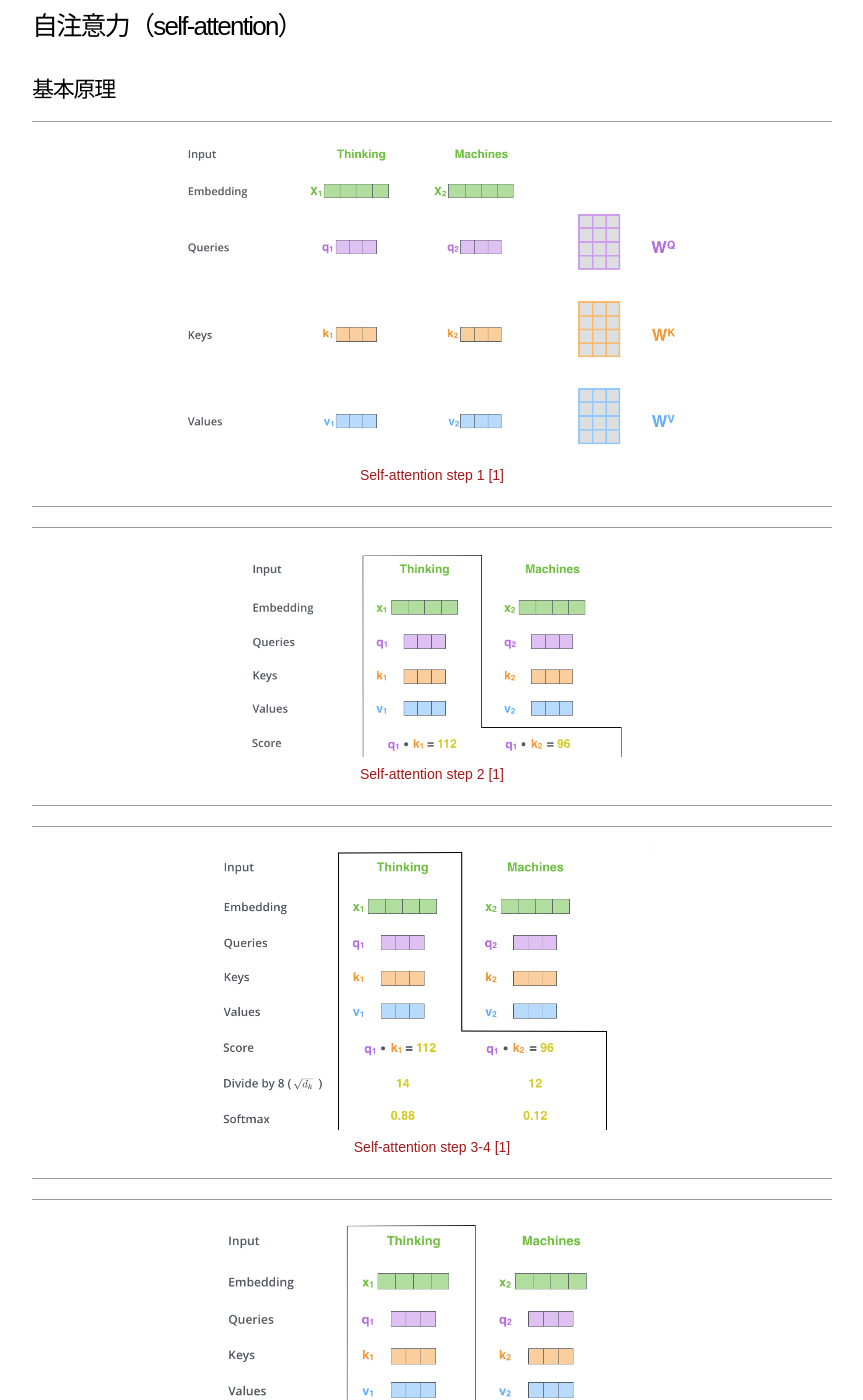
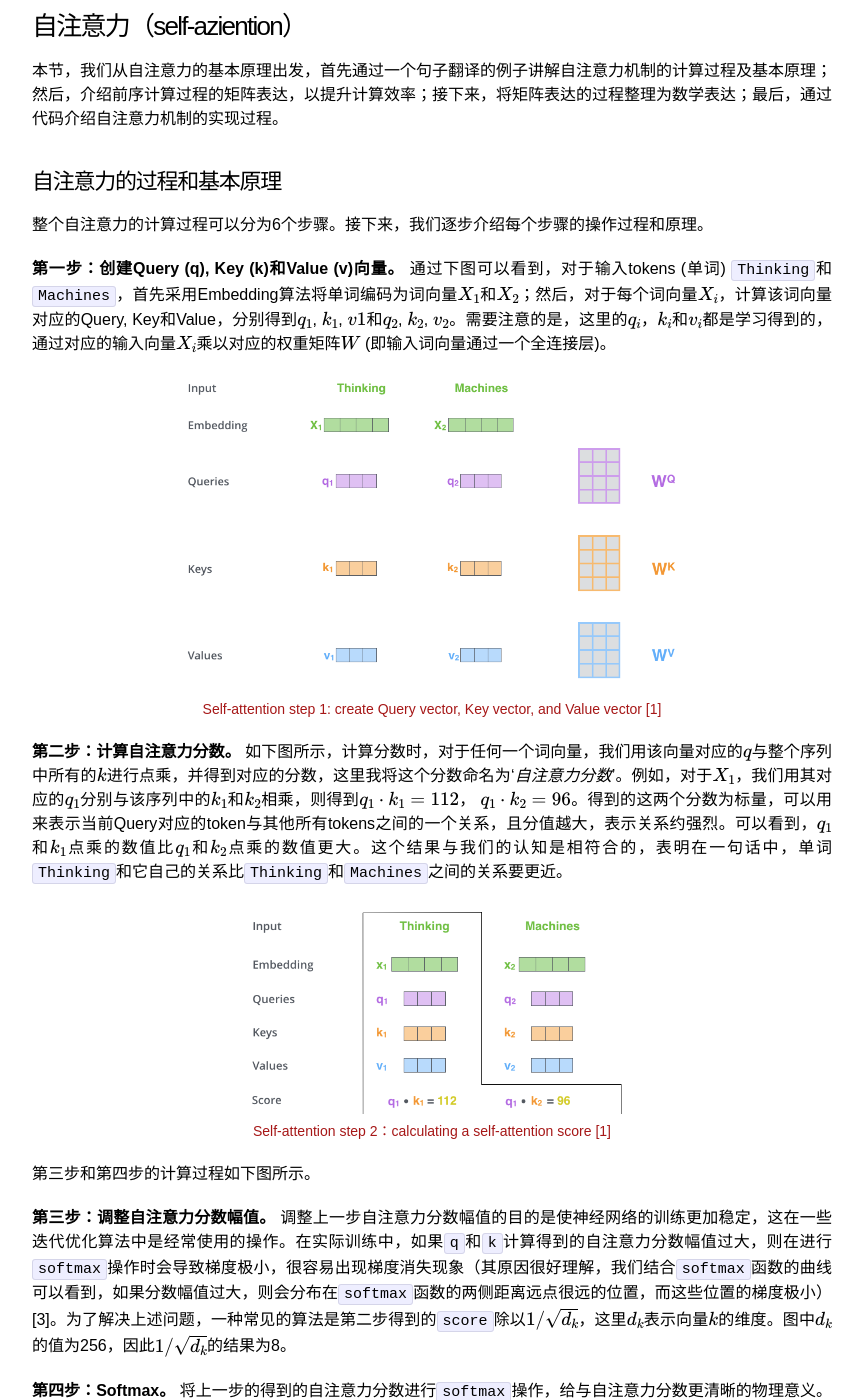
Before and after one commit to xuyangcao/blog, a Jekyll site: the page built from cv/cv_learn_transformer_1.md, in a window 1280 px wide and 1400 px high, scrolled down 2264 px. Shown: the whole window, without its empty margins (208-1071 px from the left). Built offline with Jekyll 4.4.1, drawn with Linux system fonts in a browser that asks for light colours; formulas are drawn with MathJax 3; some of the changed text lies outside the part shown.

Commit message:
add descriptions on self-attention

````diff
--- a/_layouts/default.html
+++ b/_layouts/default.html
@@ -41,6 +41,10 @@
       MathJax.Hub.Config({
        "HTML-CSS": { linebreaks: { automatic: true } },
        "SVG": { linebreaks: { automatic: true } },
+       tex2jax: {
+        skipTags: ['script', 'noscript', 'style', 'textarea', 'pre'],
+        inlineMath: [['$','$']]
+        }
       });
     </script>
 
--- a/css/main.css
+++ b/css/main.css
@@ -107,6 +107,7 @@ a:visited { color: #205caa; }
   font-size: 14px;
   color: #A61717;
   text-align: center;
+  /* text-align: justify; */
 }
 
 .post-content p {
--- a/cv/cv_learn_transformer_1.md
+++ b/cv/cv_learn_transformer_1.md
@@ -6,15 +6,15 @@ layout: page
 - [注意力机制的直观认知](#注意力机制的直观认知)
   - [NLP领域](#nlp领域)
   - [CV领域](#cv领域)
-- [自注意力（self-attention）](#自注意力self-attention)
-  - [基本原理](#基本原理)
+- [自注意力（self-aziention）](#自注意力self-aziention)
+  - [自注意力的过程和基本原理](#自注意力的过程和基本原理)
   - [矩阵表达](#矩阵表达)
-  - [计算复杂度分析](#计算复杂度分析)
+  - [数学表达](#数学表达)
   - [代码分析](#代码分析)
 - [多头自注意力（multi-head self-attention）](#多头自注意力multi-head-self-attention)
-  - [基本原理](#基本原理-1)
-  - [计算复杂度分析](#计算复杂度分析-1)
+  - [基本原理](#基本原理)
   - [代码分析](#代码分析-1)
+- [计算复杂度分析](#计算复杂度分析)
 - [总结](#总结)
 - [参考文献](#参考文献)
 
@@ -65,44 +65,87 @@ layout: page
 通过对自注意力机制在不同领域的直观感受，我们基本可以理解注意力机制到底做了些什么，并定性地感受了它为什么能够促进模型提升性能。后面，我们还将通过一些实际例子，发现自注意力机制在NLP和CV领域的一些联系，非常有意思。
 
 
-# 自注意力（self-attention）
+# 自注意力（self-aziention）
 
-## 基本原理
+本节，我们从自注意力的基本原理出发，首先通过一个句子翻译的例子讲解自注意力机制的计算过程及基本原理；然后，介绍前序计算过程的矩阵表达，以提升计算效率；接下来，将矩阵表达的过程整理为数学表达；最后，通过代码介绍自注意力机制的实现过程。
 
-<div class="fig figcenter fighighlight">
+## 自注意力的过程和基本原理
+
+整个自注意力的计算过程可以分为6个步骤。接下来，我们逐步介绍每个步骤的操作过程和原理。
+
+
+**第一步：创建Query (q), Key (k)和Value (v)向量。** 通过下图可以看到，对于输入tokens (单词) `Thinking`和`Machines`，首先采用Embedding算法将单词编码为词向量$X_1$和$X_2$；然后，对于每个词向量$X_i$，计算该词向量对应的Query, Key和Value，分别得到$q_1$, $k_1$, $v1$和$q_2$, $k_2$, $v_2$。需要注意的是，这里的$q_i$，$k_i$和$v_i$都是学习得到的，通过对应的输入向量$X_i$乘以对应的权重矩阵$W$ (即输入词向量通过一个全连接层)。
+
+<div class="fig figcenter ">
     <img src="{{ site.baseurl }}/asssets/learn_transformer/self_attention_step_1.png" width=500px>
-    <div class="figcaption">Self-attention step 1 [1]</div>
+    <div class="figcaption">Self-attention step 1: create Query vector, Key vector, and Value vector [1]</div>
 </div>
 
-<div class="fig figcenter fighighlight">
+**第二步：计算自注意力分数。** 如下图所示，计算分数时，对于任何一个词向量，我们用该向量对应的$q$与整个序列中所有的$k$进行点乘，并得到对应的分数，这里我将这个分数命名为‘*自注意力分数*’。例如，对于$X_1$，我们用其对应的$q_1$分别与该序列中的$k_1$和$k_2$相乘，则得到$q_1\cdot k_1 = 112$， $q_1 \cdot k_2 = 96$。得到的这两个分数为标量，可以用来表示当前Query对应的token与其他所有tokens之间的一个关系，且分值越大，表示关系约强烈。可以看到，$q_1$和$k_1$点乘的数值比$q_1$和$k_2$点乘的数值更大。这个结果与我们的认知是相符合的，表明在一句话中，单词`Thinking`和它自己的关系比`Thinking`和`Machines`之间的关系要更近。
+
+<div class="fig figcenter ">
     <img src="{{ site.baseurl }}/asssets/learn_transformer/self_attention_step_2.png" width=400px>
-    <div class="figcaption">Self-attention step 2 [1]</div>
+    <div class="figcaption">Self-attention step 2：calculating a self-attention score [1]</div>
 </div>
 
-<div class="fig figcenter fighighlight">
+
+第三步和第四步的计算过程如下图所示。
+
+**第三步：调整自注意力分数幅值。** 调整上一步自注意力分数幅值的目的是使神经网络的训练更加稳定，这在一些迭代优化算法中是经常使用的操作。在实际训练中，如果`q`和`k`计算得到的自注意力分数幅值过大，则在进行`softmax`操作时会导致梯度极小，很容易出现梯度消失现象（其原因很好理解，我们结合`softmax`函数的曲线可以看到，如果分数幅值过大，则会分布在`softmax`函数的两侧距离远点很远的位置，而这些位置的梯度极小）[3]。为了解决上述问题，一种常见的算法是第二步得到的`score`除以$1 / \sqrt{d_{k}}$，这里$d_k$表示向量$k$的维度。图中$d_k$的值为256，因此$1 / \sqrt{d_{k}}$的结果为8。
+
+**第四步：Softmax。** 将上一步的得到的自注意力分数进行`softmax`操作，给与自注意力分数更清晰的物理意义。这样，所有分数都将被调整为正数，且所有分数之和为1。
+
+<div class="fig figcenter ">
     <img src="{{ site.baseurl }}/asssets/learn_transformer/self_attention_step_3-4.png" width=450px>
-    <div class="figcaption">Self-attention step 3-4 [1]</div>
+    <div class="figcaption">Self-attention step 3-4：divide the scores and softmax. [1]</div>
 </div>
 
-<div class="fig figcenter fighighlight">
+
+第五步和第六步的计算过程如下图所示。
+
+**第五步：将第四步计算得到经过softmax之后的分数值与对应的Value（$v$）相乘。** 这一步操作的目的是希望通过score的数值来保持我们想要关注的（相关）单词的权重，同时降低不相关单词的权重。
+
+**第六步：将第五步得到的加权之后的Values值相加，并生成新的向量Z。** 例如，对于第一个单词`Thinking`，我们将前五步计算的最终结果$v_1$和$v_2$相加，得到$z_1$；同理，$z_2$也通过相同的方式得到单词`Machines`的输出结果。
+
+
+<div class="fig figcenter ">
     <img src="{{ site.baseurl }}/asssets/learn_transformer/self_attention_step_5-6.png" width=450px>
-    <div class="figcaption">Self-attention step 5-6 [1]</div>
+    <div class="figcaption">Self-attention step 5-6. Step 5: multiply each value vector by the softmax score. Step 6: sum up the weighted value vectors [1]</div>
 </div>
+
+至此，我们介绍完了自注意力机制的计算过程及其每一步之后的设计动机。我们可以用一句话总结一下，self-attention的过程就是通过query和key进行相乘计算出一个关系权重，再采用这个关系权重对value进行加权求和，以提升一个序列中相关元素的权重，降低不相关元素的权重。
+
+为提升计算效率，上述自注意力过程在实际操作中一般通过矩阵运算的方式进行并行计算。接下来，我们将介绍自注意力机制的矩阵表达。
 
 ## 矩阵表达
 
-<div class="fig figcenter fighighlight">
+在矩阵表达中，我们首先将一个句子序列中所有单词的编码结果叠加为一个二维向量$X$，$X$中每一行表示一个单词。一个句子中每个单词对应的q, k, v可以直接通过一次矩阵相乘计算得到，这里用大写字母Q，K和V表示。类似地，Q, K, V的每一行代表一个单词对应的q, k, v。该过程如下图所示：
+
+<div class="fig figcenter">
     <img src="{{ site.baseurl }}/asssets/learn_transformer/self_attention_matrix_1.png" width=280px>
     <div class="figcaption">Self-attention matrix 1 [1]</div>
 </div>
 
-<div class="fig figcenter fighighlight">
+接下来，将自注意力剩余的所有计算步骤全部结合在一起，如下图所示。首先，计算$Q\times K^{T}$,；然后将结果除以$\sqrt{k_{k}}$并进行softmax操作；最后，将计算结果与V相乘，直接得到最终的输出结果Z。这里Z中每一行表示一个单词对应的自注意力输出结果。
+
+<div class="fig figcenter">
     <img src="{{ site.baseurl }}/asssets/learn_transformer/self_attention_matrix_2.png" width=450px>
     <div class="figcaption">Self-attention matrix 2 [1]</div>
 </div>
 
+至此，我们介绍完了自注意力机制的矩阵表达。
 
-## 计算复杂度分析
+## 数学表达
+
+根据自注意力机制[矩阵表达](#矩阵表达)的最后一个图，我们其实已经可以写出自注意力机制的数学表达了，如下：
+
+$$
+\operatorname{Attention}(Q, K, V)=\operatorname{softmax}\left(\frac{Q K^{T}}{\sqrt{d_{k}}}\right) V
+$$
+
+这里Q, K, V分表表示矩阵形式的query，key和value；$d_{k}$表示向量key的维度。
+
+
 ## 代码分析
 
 ```python
@@ -199,12 +240,14 @@ class MultiHeadedAttention(nn.Module):
         return self.linears[-1](x)
 ```
 
+# 计算复杂度分析
+
 # 总结
-Transformer中的自注意力在大量的学习一种关系，即当前token和其他tokens之间的关联性，在数学上，上述这种关系就是通过\\(QK^T\\)计算而来，二者的计算结果为一个权重系数，再将权重系数与对所有对应的\\(V\\)进行加权求和，即可得到当前token的新特征。在一个序列中，即使两个tokens之间的距离非常远，只要它们被考虑在内，就会计算它们之间的关联（有点类似协方差矩阵中随机变量内部元素之间的相关性）。这也就是文献中经常说的Transformer对long-range dependence处理较好，也正是CNN缺少的部分，因为CNN具有局部连接的特性，对局部信息的处理更具优势。
+Transformer中自注意力在大量学习一种关系，即当前token和其他tokens之间的关联性，在数学上，上述这种关系就是通过$QK^T$计算而来，二者的计算结果为一个权重系数，再将权重系数与对所有对应的$V$进行加权求和，即可得到当前token的新特征。在一个序列中，即使两个tokens之间的距离非常远，只要它们被考虑在内，就会计算它们之间的关联（有点类似协方差矩阵中随机变量内部元素之间的相关性）。这也就是文献中经常说的Transformer对长依赖(long-range dependence)处理较好。这种对全局信息的掌控能力也正是CNN缺少的，因为CNN具有局部连接特性，虽然对局部信息的处理更具优势，但在全局信息的把握上却不够充分。
 
-当然，我们通过前文对计算复杂度分析可以看出，这种经典Transformer中的多头自注意力机制在图像上的计算复杂度为\\(4hwC^{2} + 2(hw)^{2}C\\)，这将限制Transformer在CV领域的推广，因为图像的维度要比文字序列高的多。后面，我们将介绍一种在CV中降低自注意力机制计算复杂度的策略。
+当然，我们通过前文对计算复杂度分析可以看出，这种经典Transformer中的多头自注意力机制在图像上的计算复杂度为$4hwC^{2} + 2(hw)^{2}C$，这将限制Transformer在CV领域的推广，因为图像的维度要比文字序列高的多。后面，我们将介绍一种在CV中降低自注意力机制计算复杂度的策略。
 
-最后，我们将Transformer中多头注意力模型和CV中的Attention模型进行类比，可以发现二者之间有一些关联之处。令\\(Q=K=src+pos\\), \\(V=src\\)，其中\\(src\\)为CNN backbone提取的高维特征，\\(pos\\)为图像的位置编码，则可以认为多头注意力模型就是在channel维度对特征进行了分组（每个头为一组），并对每个组别进行spacial attention，最后再合并计算最终输出。当然，需要注意，这个过程可能不是很严谨。
+最后，我们将Transformer中多头注意力模型和CV中的Attention模型进行类比，可以发现二者之间有一些关联之处。令$Q=K=src+pos$, $V=src$，其中$src$为CNN backbone提取的高维特征，$pos$为图像的位置编码，则可以认为多头注意力模型就是在channel维度对特征进行了分组（每个头为一组），并对每个组别进行spacial attention，最后再合并计算最终输出。当然，需要注意，这个过程可能不是很严谨。
 
 # 参考文献
 [1] [The Illustrated Transformer](https://jalammar.github.io/illustrated-transformer/)
````
Also changed, not shown: other parts of cv/cv_learn_transformer_1.md (+0 -2 lines).
